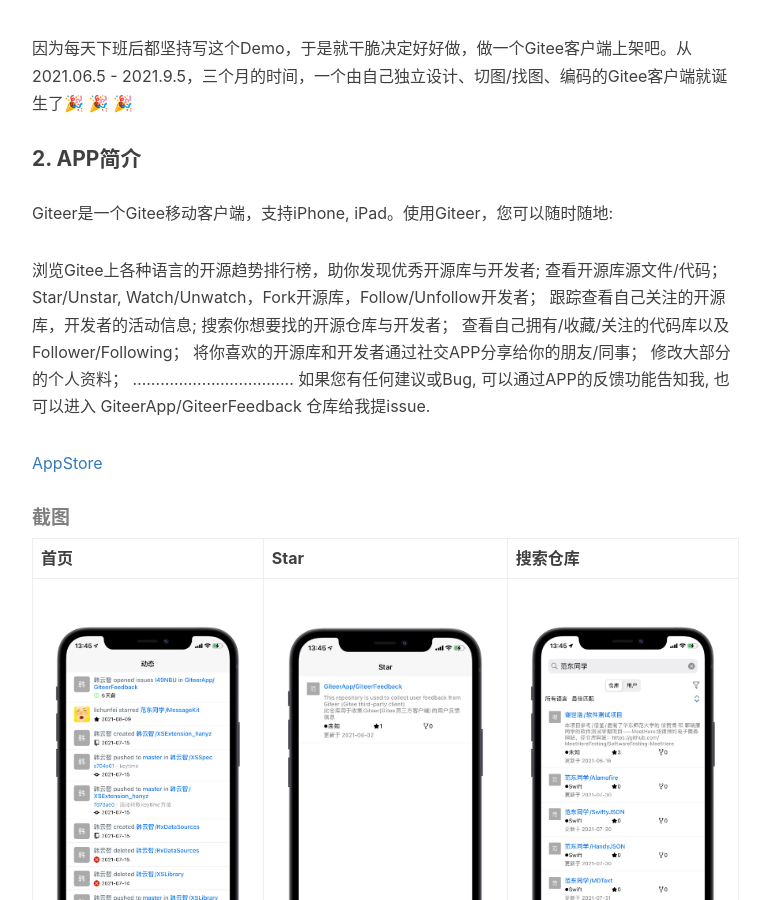
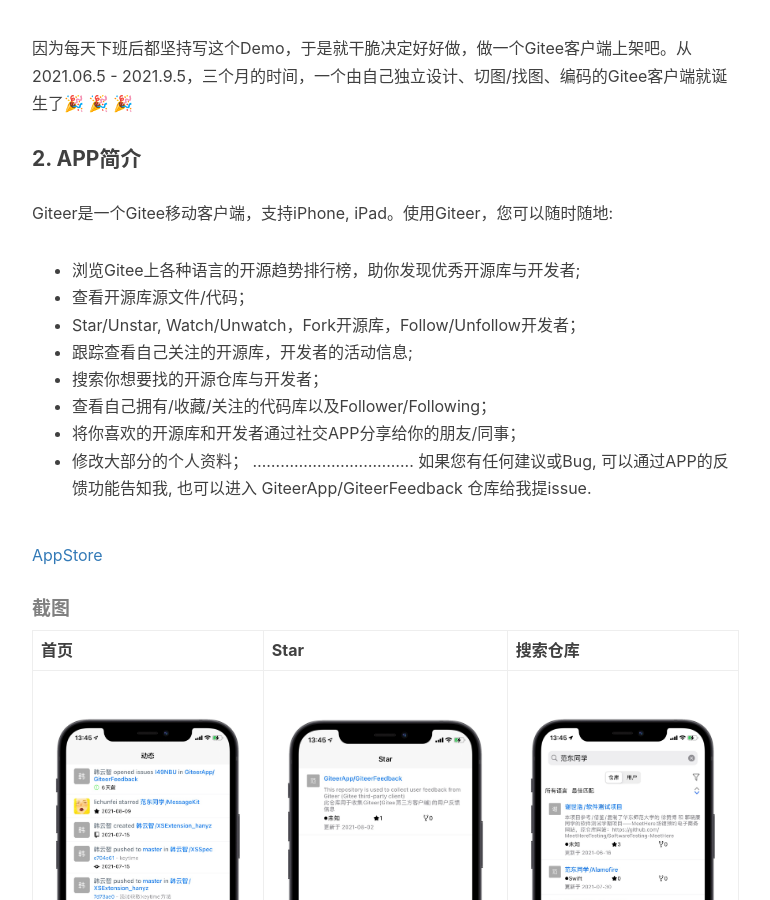
Before and after one commit to fandongtongxue/fandongtongxue.github.io, a Jekyll site: the page built from _posts/2021-09-18-Giteer.md, in a window 1280 px wide and 900 px high, scrolled down 692 px. Shown: the whole window, without its empty margins (233-1003 px from the left). Built offline with Jekyll 4.4.1, drawn with Linux system fonts in a browser that asks for light colours; nearby versions of some CDN libraries; our own code applies the rules of GitHub Pages for plain Markdown files; comment, search, counter and statistics services are not loaded.

```diff
--- a/_posts/2021-09-18-Giteer.md
+++ b/_posts/2021-09-18-Giteer.md
@@ -7,14 +7,14 @@
 
 Giteer是一个Gitee移动客户端，支持iPhone, iPad。使用Giteer，您可以随时随地:
 
-浏览Gitee上各种语言的开源趋势排行榜，助你发现优秀开源库与开发者;
-查看开源库源文件/代码；
-Star/Unstar, Watch/Unwatch，Fork开源库，Follow/Unfollow开发者；
-跟踪查看自己关注的开源库，开发者的活动信息;
-搜索你想要找的开源仓库与开发者；
-查看自己拥有/收藏/关注的代码库以及Follower/Following；
-将你喜欢的开源库和开发者通过社交APP分享给你的朋友/同事；
-修改大部分的个人资料；
+- 浏览Gitee上各种语言的开源趋势排行榜，助你发现优秀开源库与开发者;
+- 查看开源库源文件/代码；
+- Star/Unstar, Watch/Unwatch，Fork开源库，Follow/Unfollow开发者；
+- 跟踪查看自己关注的开源库，开发者的活动信息;
+- 搜索你想要找的开源仓库与开发者；
+- 查看自己拥有/收藏/关注的代码库以及Follower/Following；
+- 将你喜欢的开源库和开发者通过社交APP分享给你的朋友/同事；
+- 修改大部分的个人资料；
 ...................................
 如果您有任何建议或Bug, 可以通过APP的反馈功能告知我, 也可以进入 GiteerApp/GiteerFeedback 仓库给我提issue.
 
```
